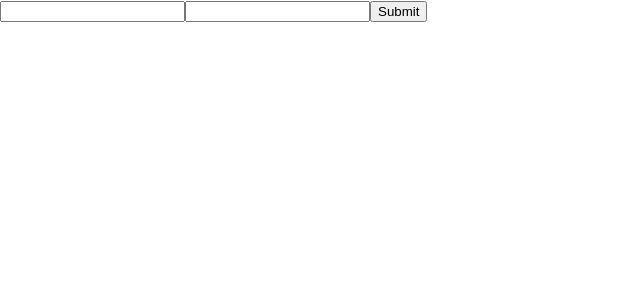
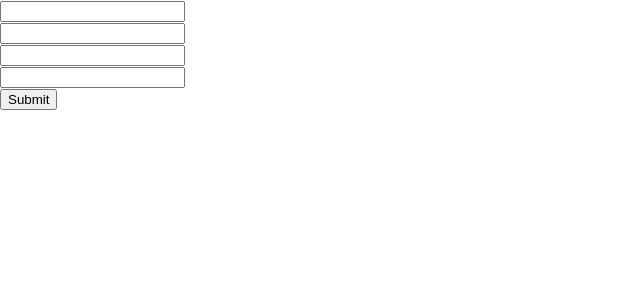
Before and after one commit to scla-sagauniv/suspicious_instrument, a React (Create React App) app in the folder frontend/: page / in a window 1280 px wide. Shown: the top 300 px of the page, without its empty margins (0-640 px from the left). Built offline with nearby package versions, Linux system fonts and the light colour scheme.

Commit message:
add fucntion for backend

```diff
--- a/frontend/src/component/TestTitle.js
+++ b/frontend/src/component/TestTitle.js
@@ -3,22 +3,32 @@ import React, { useState } from 'react';
 import axios from 'axios';
 
 function App() {
-  const [inputName, setInputName] = useState("");
+  const [inputId, setInputId] = useState("");
+  const [inputTitle, setInputTitle] = useState("");
   const [inputDescription, setInputDescription] = useState("");
+  const [inputMethod, setInputMethod] = useState("");
 
-  const handleNameChange = (event) => {
-    setInputName(event.target.value);
+  const handleIdChange = (event) => {
+    setInputId(event.target.value);
+  };
+
+  const handleTitleChange = (event) => {
+    setInputTitle(event.target.value);
   };
 
   const handleDescriptionChange = (event) => {
     setInputDescription(event.target.value);
   };
 
+  const handleMethodChange = (event) => {
+    setInputMethod(event.target.value);
+  };
+
   const handleSubmit = async (event) => {
     event.preventDefault();
 
     try {
-      const response = await axios.post("/data", { name: inputName, description: inputDescription, label: "" });
+      const response = await axios.post("/task", { project_id: inputId, title: inputTitle, description: inputDescription, method: inputMethod });
       console.log(response.data);
     } catch (error) {
       console.error("Error:", error);
@@ -28,8 +38,18 @@ function App() {
   return (
     <div>
       <form onSubmit={handleSubmit}>
-        <input type="text" value={inputName} onChange={handleNameChange} />
+        <div>
+          <input type="text" value={inputId} onChange={handleIdChange} />
+        </div>
+        <div>
+        <input type="text" value={inputTitle} onChange={handleTitleChange} />
+        </div>
+        <div>
         <input type="text" value={inputDescription} onChange={handleDescriptionChange} />
+        </div>
+        <div>
+        <input type="text" value={inputMethod} onChange={handleMethodChange} />
+        </div>
         <button type="submit">Submit</button>
       </form>
     </div>
```
Also changed, not shown: 2 other files (tests, documents, lock files or other folders).
